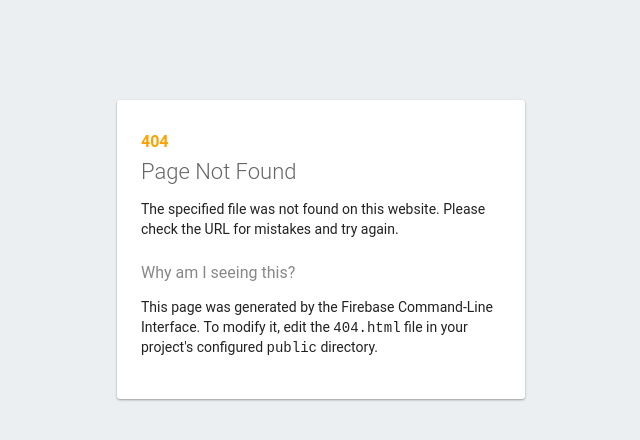
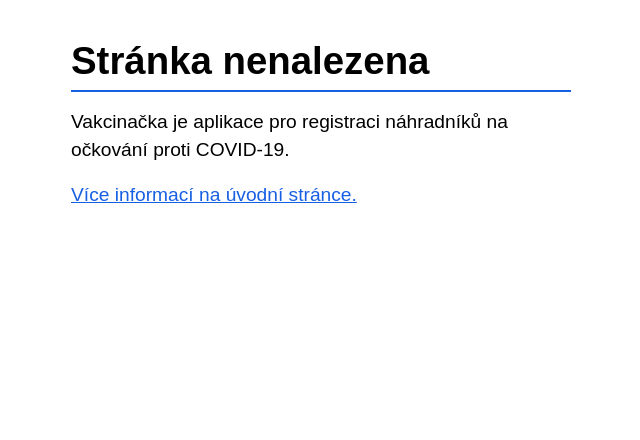
Before and after one commit to covid19cz/vakcinacka-homepage, a plain HTML site: page public/404.html in a window 1280 px wide. Shown: the whole page, without its empty margins (319-959 px from the left). Drawn offline with Linux system fonts and the light colour scheme.

Commit message:
404 page

```diff
--- a/public/404.html
+++ b/public/404.html
@@ -1,33 +1,18 @@
 <!DOCTYPE html>
-<html>
-  <head>
-    <meta charset="utf-8">
-    <meta name="viewport" content="width=device-width, initial-scale=1">
-    <title>Page Not Found</title>
+<html lang="cs">
 
-    <style media="screen">
-      body { background: #ECEFF1; color: rgba(0,0,0,0.87); font-family: Roboto, Helvetica, Arial, sans-serif; margin: 0; padding: 0; }
-      #message { background: white; max-width: 360px; margin: 100px auto 16px; padding: 32px 24px 16px; border-radius: 3px; }
-      #message h3 { color: #888; font-weight: normal; font-size: 16px; margin: 16px 0 12px; }
-      #message h2 { color: #ffa100; font-weight: bold; font-size: 16px; margin: 0 0 8px; }
-      #message h1 { font-size: 22px; font-weight: 300; color: rgba(0,0,0,0.6); margin: 0 0 16px;}
-      #message p { line-height: 140%; margin: 16px 0 24px; font-size: 14px; }
-      #message a { display: block; text-align: center; background: #039be5; text-transform: uppercase; text-decoration: none; color: white; padding: 16px; border-radius: 4px; }
-      #message, #message a { box-shadow: 0 1px 3px rgba(0,0,0,0.12), 0 1px 2px rgba(0,0,0,0.24); }
-      #load { color: rgba(0,0,0,0.4); text-align: center; font-size: 13px; }
-      @media (max-width: 600px) {
-        body, #message { margin-top: 0; background: white; box-shadow: none; }
-        body { border-top: 16px solid #ffa100; }
-      }
-    </style>
-  </head>
-  <body>
-    <div id="message">
-      <h2>404</h2>
-      <h1>Page Not Found</h1>
-      <p>The specified file was not found on this website. Please check the URL for mistakes and try again.</p>
-      <h3>Why am I seeing this?</h3>
-      <p>This page was generated by the Firebase Command-Line Interface. To modify it, edit the <code>404.html</code> file in your project's configured <code>public</code> directory.</p>
-    </div>
-  </body>
+<head>
+	<meta charset="UTF-8">
+	<meta name="viewport" content="width=device-width, initial-scale=1.0">
+	<title>Stránka nenalezena</title>
+	<link rel="stylesheet" href="style.css">
+	<link rel="stylesheet" href="/style.css">
+</head>
+
+<body>
+	<h1>Stránka nenalezena</h1>
+	<p>Vakcinačka je aplikace pro registraci náhradníků na očkování proti COVID-19.</p>
+	<p><a href="/">Více informací na úvodní stránce.</a></p>
+</body>
+
 </html>
```
